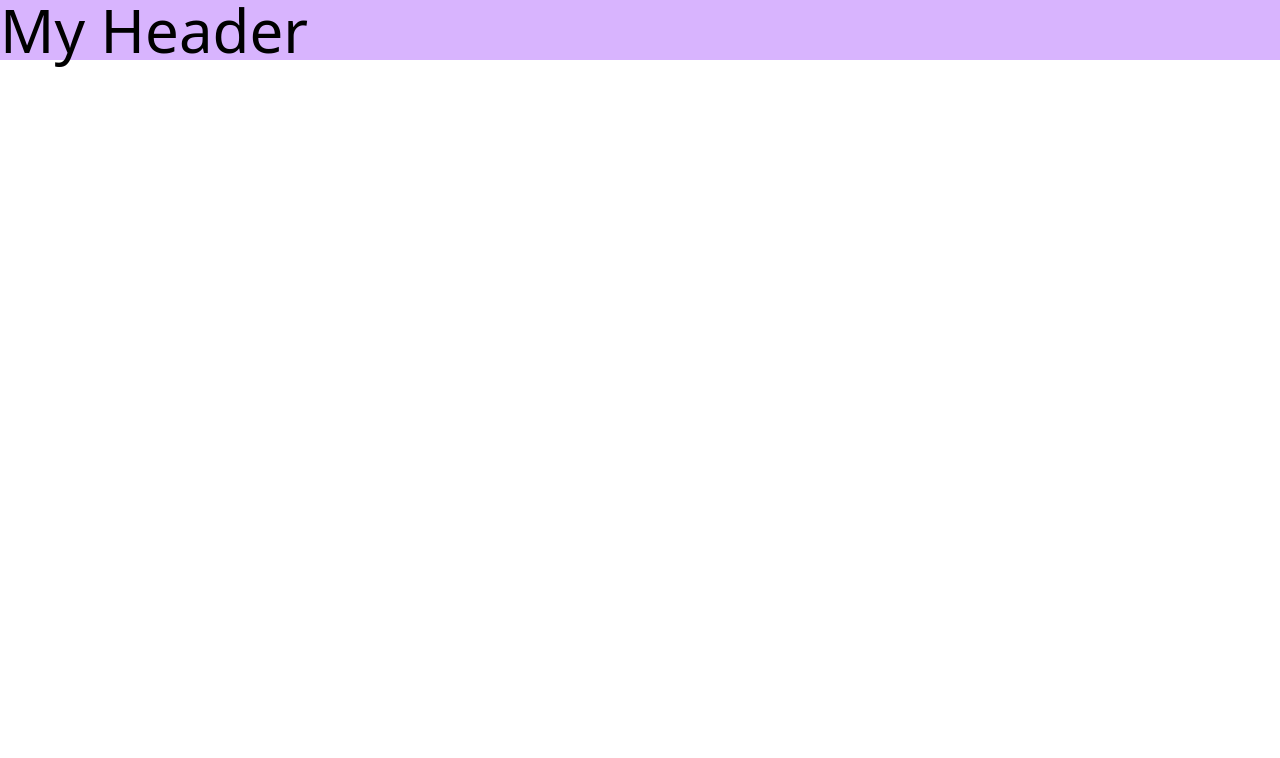
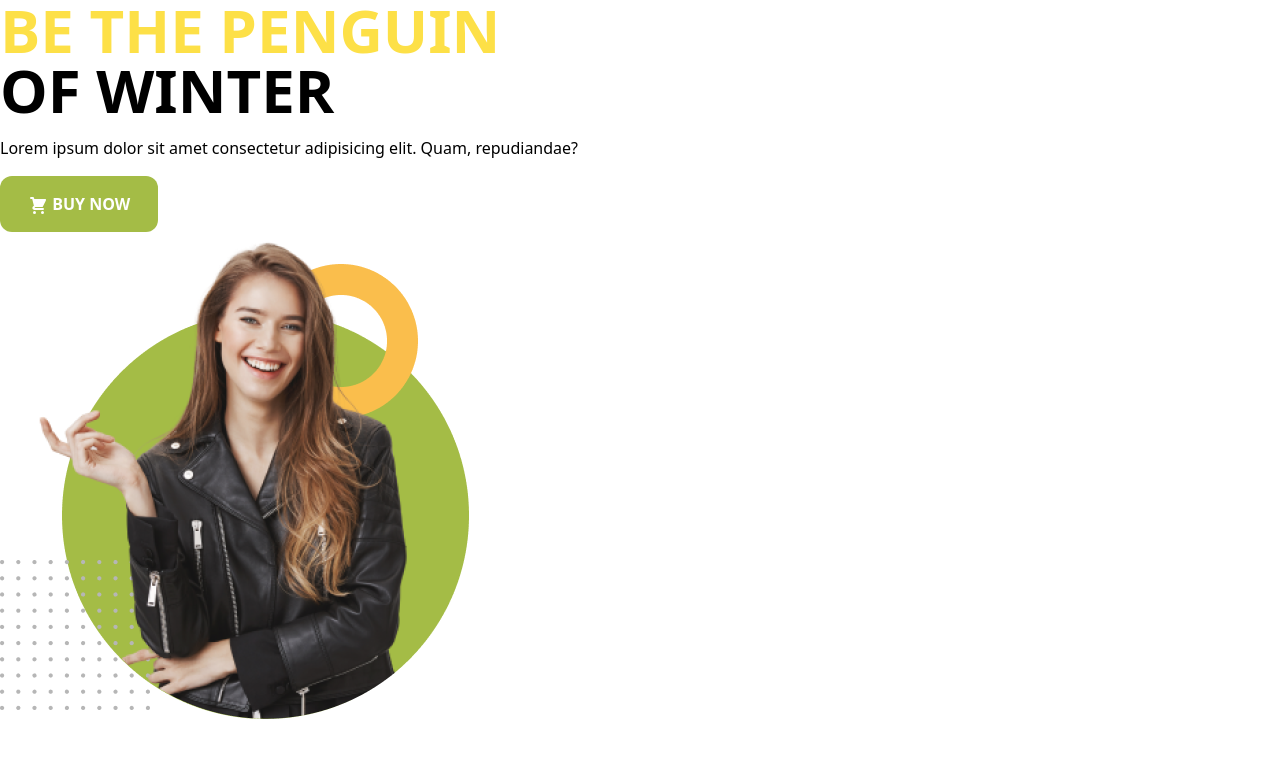
Before and after one commit to sparkmahadi/penguin-fashion-with-tailwind-css, a plain HTML site: page index.html in a window 1280 px wide. Drawn offline with nearby package versions, Linux system fonts and the light colour scheme.

Commit message:
added sections

```diff
--- a/index.html
+++ b/index.html
@@ -21,6 +21,28 @@
       </script>
 </head>
 <body>
-    <h1 class="bg-purple-300 text-6xl">My Header</h1>
+    <header>
+      <section class="container mx-auto">
+        <div class="space-y-4">
+          <h1 class="text-6xl uppercase font-semibold">
+            <span class="text-yellow-300">Be the Penguin</span>
+            <br>
+            <span>Of Winter</span>
+          </h1>
+          <p>Lorem ipsum dolor sit amet consectetur adipisicing elit. Quam, repudiandae?</p>
+          <button class="uppercase bg-[#A4BC46] py-4 px-7 text-white font-semibold rounded-xl">
+            <svg xmlns="http://www.w3.org/2000/svg" class="inline h-5 w-5" viewBox="0 0 20 20" fill="currentColor">
+              <path d="M3 1a1 1 0 000 2h1.22l.305 1.222a.997.997 0 00.01.042l1.358 5.43-.893.892C3.74 11.846 4.632 14 6.414 14H15a1 1 0 000-2H6.414l1-1H14a1 1 0 00.894-.553l3-6A1 1 0 0017 3H6.28l-.31-1.243A1 1 0 005 1H3zM16 16.5a1.5 1.5 0 11-3 0 1.5 1.5 0 013 0zM6.5 18a1.5 1.5 0 100-3 1.5 1.5 0 000 3z" />
+            </svg>
+            Buy Now</button>
+        </div>
+        <div>
+          <img src="images/model.png" alt="">
+        </div>
+      </section>
+    </header>
+    <main>
+
+    </main>
 </body>
 </html>
```
